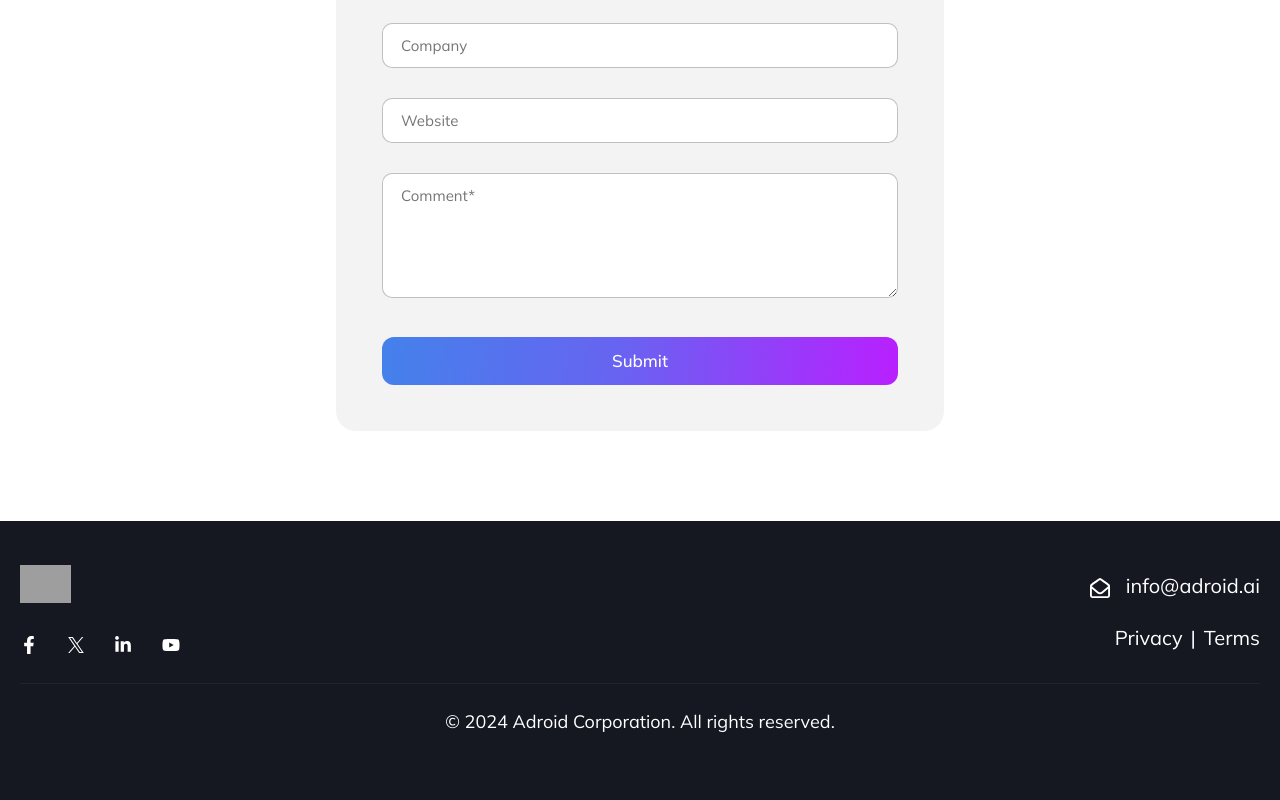
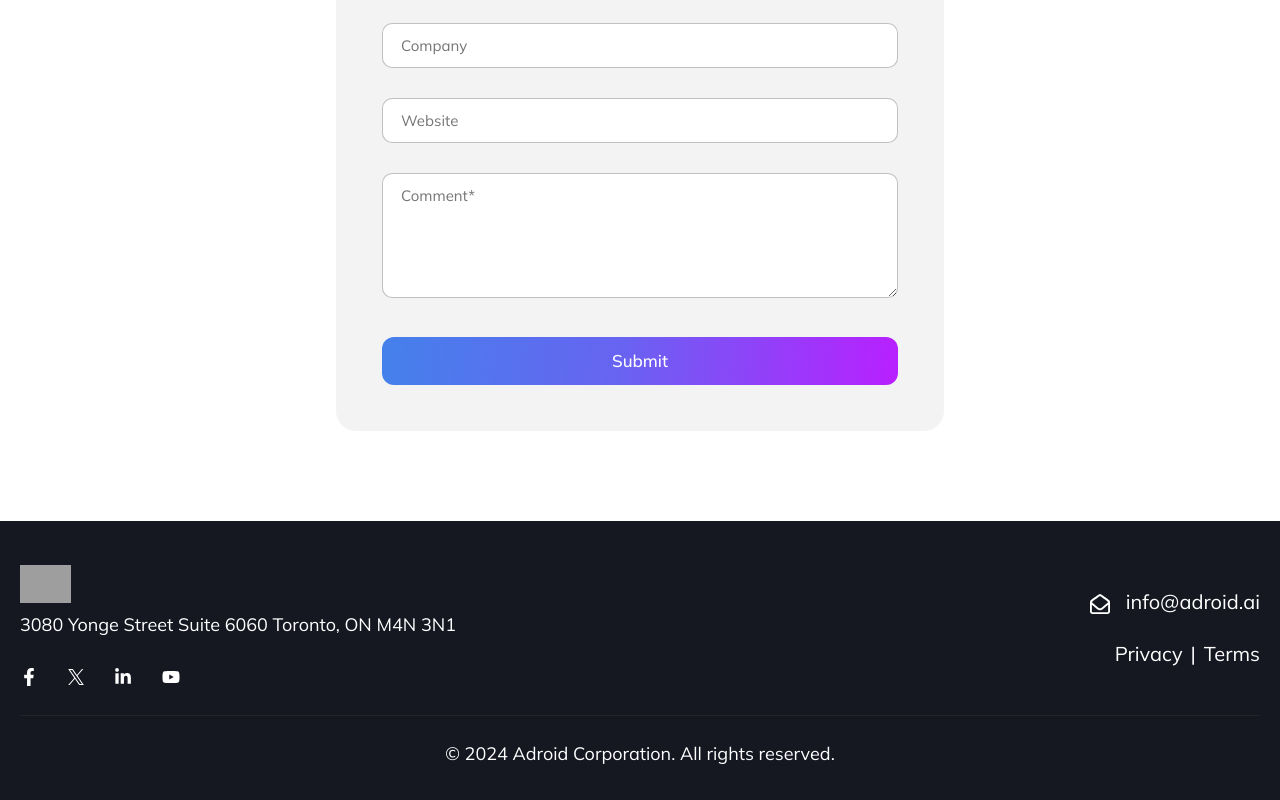
Before and after one commit to adroid-raas/adroid-raas.github.io, a React (Create React App) app: page / in a window 1280 px wide. Shown: the part 6924-7724 px from the top of the page. Before the commit the page ends 7691 px from the top, so only its background shows below. Built offline with nearby package versions, Linux system fonts and the light colour scheme; grey boxes are pictures that could not be loaded.

Commit message:
Address udpate

```diff
--- a/src/Components/Footer/Footer.js
+++ b/src/Components/Footer/Footer.js
@@ -10,9 +10,10 @@ export const Footer = () => {
                 <div className="container my-4">
                     <div className="row align-items-center">
                         <div className="col-md-6 text-center text-md-start">
-                            <div className="footer-logo mb-4">
+                            <div className="footer-logo mb-2">
                                 <img src={footerLogo} alt={pkg.name}/>
                             </div>
+                            <p className='text-medium'>3080 Yonge Street Suite 6060 Toronto, ON M4N 3N1</p>
 
                             <ul className="ad-social-links p-0">
                                 <li><a href="https://www.facebook.com/" target="_blank" rel="noreferrer">
```
